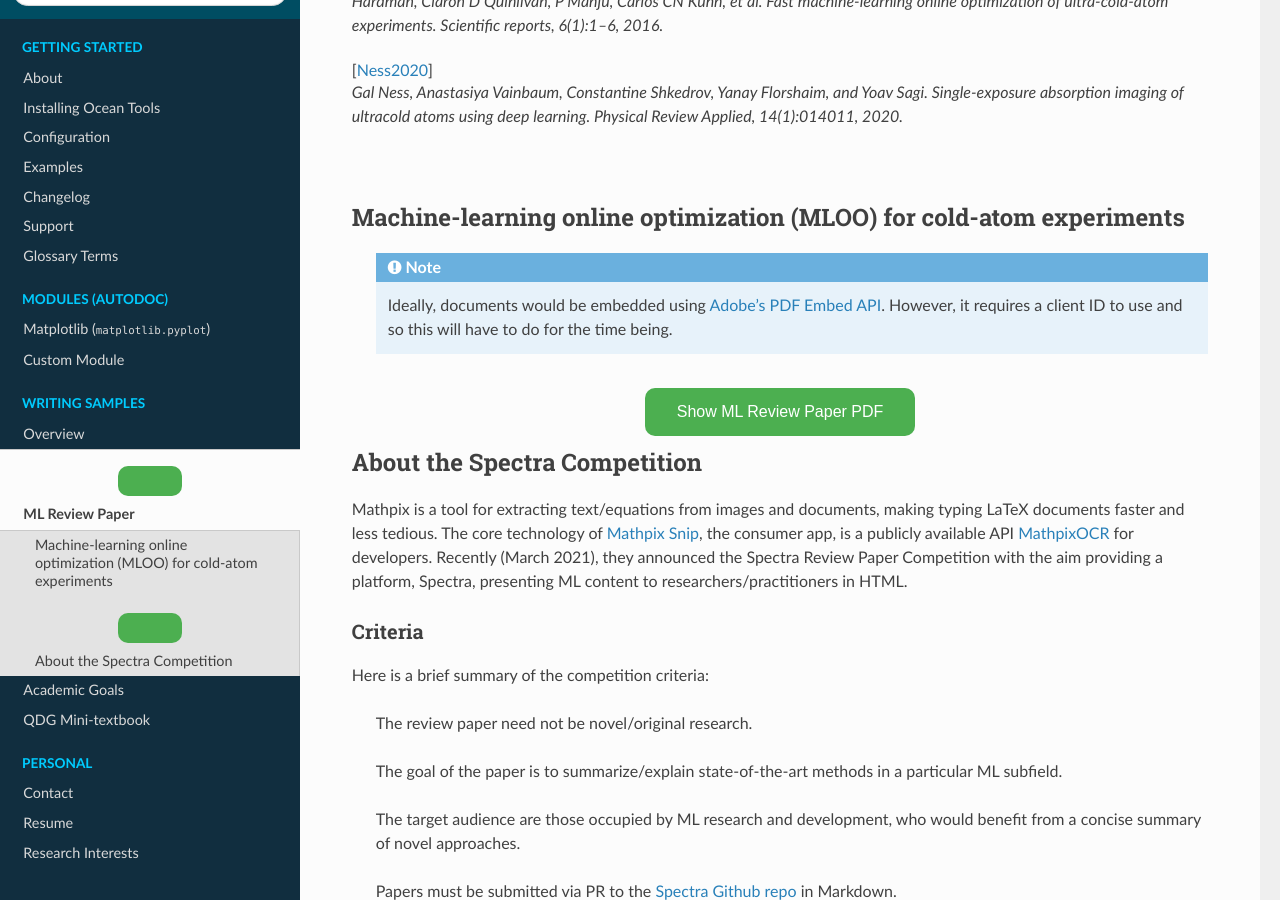
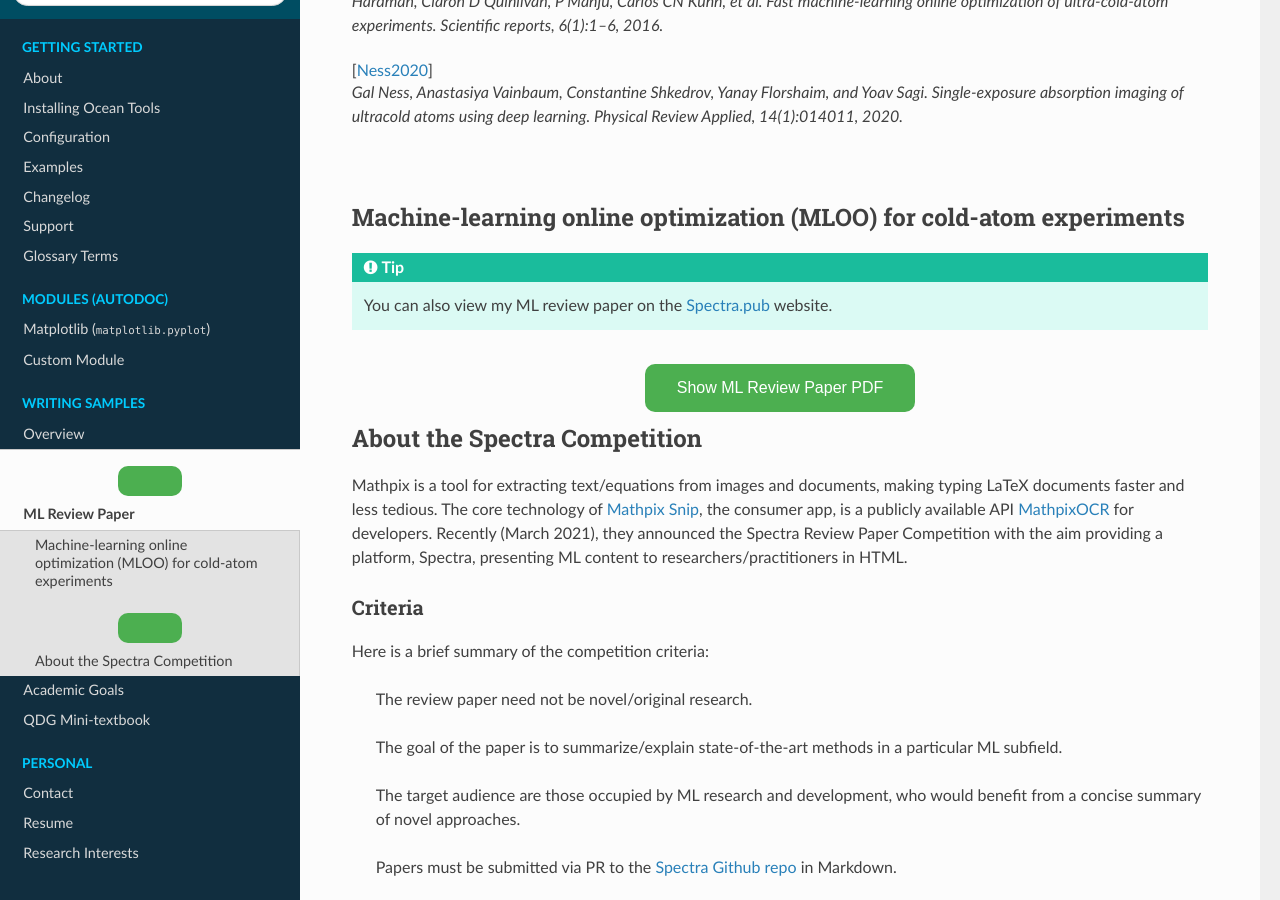
Before and after one commit to rcywang/d-wave-demodoc, a Sphinx documentation site: the page built from docs/MLOO.rst, in a window 1280 px wide and 900 px high, scrolled down 892 px. Built offline with Sphinx 7.4.7 and the Read the Docs theme 2.0.0, drawn with Linux system fonts in a browser that asks for light colours.

Commit message:
add spectra link to paper

```diff
--- a/docs/MLOO.rst
+++ b/docs/MLOO.rst
@@ -18,11 +18,7 @@ As someone who is interested -- but by no means an expert -- in machine learning
 See :ref:`competition rules <about-competition>` below.
 
 
-.. |link_MLOO|
 
-.. .. |link_MLOO| raw:: html
-
-..     <a href="https://spectra.pub/ml/online-optimisation-for-cold-atom-experiments"><h3>Machine-learning online optimization (MLOO) for cold-atom experiments</h3></a>
 
 
 .. [#foot1] Specifically, I am interested in universality classes in non-equilibrium quantum many-body systems. Read more about my :ref:`research interests <research>`.
@@ -40,17 +36,18 @@ See :ref:`competition rules <about-competition>` below.
 Machine-learning online optimization (MLOO) for cold-atom experiments
 *********************************************************************
 
+.. |link_MLOO|
 
-    .. note::
+.. .. |link_MLOO| raw:: html
 
-      Ideally, documents would be embedded using `Adobe's PDF Embed API <https://www.adobe.io/apis/documentcloud/dcsdk/pdf-embed.html>`_. However, it requires a client ID to use and so this will have to do for the time being.
+..     <a href="https://spectra.pub/ml/online-optimisation-for-cold-atom-experiments"><h3>Machine-learning online optimization (MLOO) for cold-atom experiments</h3></a>
 
-.. :pdfembed:`src:_static/PDFs/MLOOpaper_RachelWang.pdf#view=FitH&zoom=100, height:1000, width:100%, align:middle`
+.. tip::
 
+    You can also view my ML review paper on the `Spectra.pub <https://spectra.pub/ml/online-optimisation-for-cold-atom-experiments>`_ website.
 
 
 .. raw:: html
-
 
     <head>
      <meta charset="utf-8"/>
```
